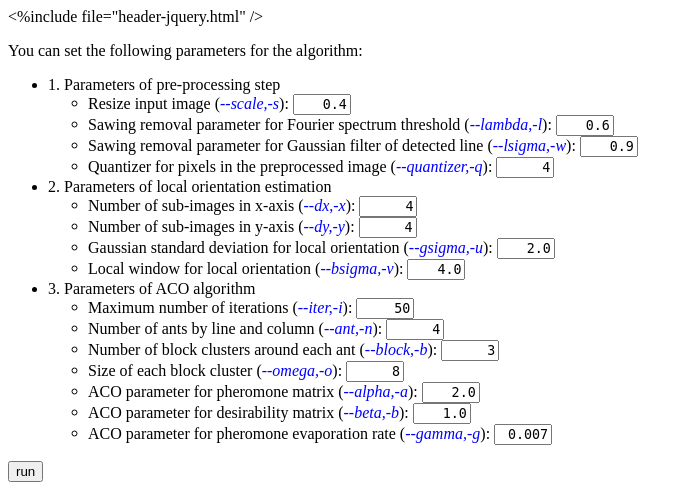
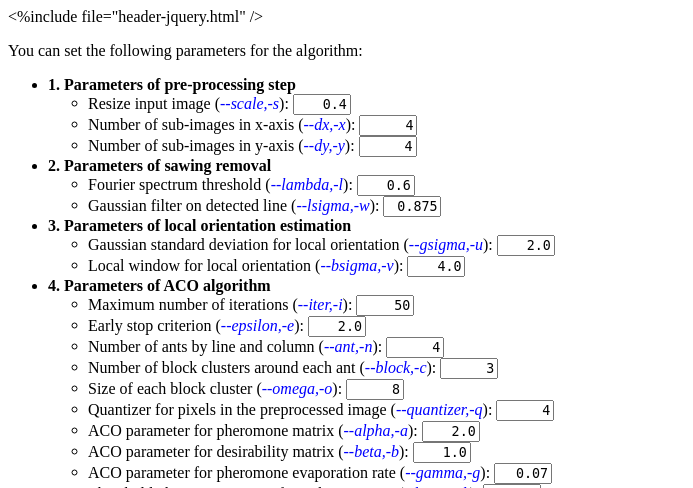
Before and after one commit to ngophuc/ACO_PithDetection_IPOLDemo, a Python web app: template template/params.html in a window 1280 px wide. Shown: the top 488 px of the page, without its empty margins (0-693 px from the left). Run offline with Jinja, Linux system fonts and the light colour scheme; the template is opened without the code that fills it, so the values that code supplies are empty; grey boxes are pictures that could not be loaded.

Commit message:
fix param

```diff
--- a/app.py
+++ b/app.py
@@ -81,6 +81,8 @@
             self.cfg['param']['gamma'] = kwargs['gamma']
             self.cfg['param']['lambda'] = kwargs['lambda']
             self.cfg['param']['iter'] = kwargs['iter']
+            self.cfg['param']['kappa'] = kwargs['kappa']
+            self.cfg['param']['epsilon'] = kwargs['epsilon']
             self.cfg.save()
         except ValueError:
             return self.error(errcode='badparams',
@@ -152,7 +154,9 @@
                        ['-b', str(self.cfg['param']['beta'])]+ \
                        ['-g', str(self.cfg['param']['gamma'])]+ \
                        ['-l', str(self.cfg['param']['lambda'])]+ \
-                       ['-i', str(self.cfg['param']['iter'])]
+                       ['-i', str(self.cfg['param']['iter'])] + \
+                       ['-k', str(self.cfg['param']['kappa'])] + \
+                       ['-e', str(self.cfg['param']['epsilon'])]
 
         f = open(self.work_dir+"algoLog.txt", "w")
         cmd = self.runCommand(command_args, None, f)
--- a/template/params.html
+++ b/template/params.html
@@ -11,7 +11,7 @@
     <input type="hidden" name="key" value="${app.key}">
       <div class="action">
       <ul>
-      <li> 1. Parameters of pre-processing step
+      <li> <b>1. Parameters of pre-processing step</b>
         <ul>
           <li>
           <!-- code for slider : scale -->
@@ -30,59 +30,6 @@
           <!-- end of code for slider -->
           </li>
           <li>
-            <!-- code for slider : lambda -->
-            <div style="float:left;padding-right:25px">
-            <label for="lambda">Sawing removal parameter for Fourier spectrum threshold (<font color=blue><i>--lambda,-l</i></font>):</label>
-             <input type="text" style="font-family:monospace;text-align:right" size="5" id="lambda" name="lambda" value="0.6" />
-            </div>
-            <div id="lambda_slider" name="lambda_slider" style="width:280px;float:left;margin-top:4px;font-size:10pt"></div>
-            <script type="text/javascript">
-            // Turn DIV slider into a slider linked to scale
-            $(document).ready(function() {
-                  createLinkedSlider('#lambda', '#lambda_slider', 0.1, 1.0, 0.1);
-            });
-            </script>
-            <div style="clear:both"> </div>
-            <!-- end of code for slider -->
-          </li>
-          <li>
-            <!-- code for slider : lsigma -->
-            <div style="float:left;padding-right:25px">
-            <label for="lsigma">Sawing removal parameter for Gaussian filter of detected line (<font color=blue><i>--lsigma,-w</i></font>):</label>
-             <input type="text" style="font-family:monospace;text-align:right" size="5" id="lsigma" name="lsigma" value="0.9" />
-            </div>
-            <div id="lsigma_slider" name="lsigma_slider" style="width:280px;float:left;margin-top:4px;font-size:10pt"></div>
-            <script type="text/javascript">
-            // Turn DIV slider into a slider linked to scale
-            $(document).ready(function() {
-                  createLinkedSlider('#lsigma', '#lsigma_slider', 0.5, 1.5, 0.1);
-            });
-            </script>
-            <div style="clear:both"> </div>
-            <!-- end of code for slider -->
-          </li>
-          <li>
-            <!-- code for slider : quantizer -->
-            <div style="float:left;padding-right:25px">
-            <label for="quantizer">Quantizer for pixels in the preprocessed image (<font color=blue><i>--quantizer,-q</i></font>):</label>
-             <input type="text" style="font-family:monospace;text-align:right" size="5" id="quantizer" name="quantizer" value="4" />
-            </div>
-            <div id="quantizer_slider" name="quantizer_slider" style="width:280px;float:left;margin-top:4px;font-size:10pt"></div>
-            <script type="text/javascript">
-            // Turn DIV slider into a slider linked to scale
-            $(document).ready(function() {
-                  createLinkedSlider('#quantizer', '#quantizer_slider', 1, 10, 1);
-            });
-            </script>
-            <div style="clear:both"> </div>
-            <!-- end of code for slider -->
-          </li>
-        </ul>
-      </li>
-
-      <li> 2. Parameters of local orientation estimation
-        <ul>
-           <li>
             <!-- code for slider : dx -->
             <div style="float:left;padding-right:25px">
             <label for="dx">Number of sub-images in x-axis (<font color=blue><i>--dx,-x</i></font>):</label>
@@ -114,6 +61,46 @@
             <div style="clear:both"> </div>
             <!-- end of code for slider -->
           </li>
+        </ul>
+      <li> <b>2. Parameters of sawing removal</b>
+        <ul>
+          <li>
+            <!-- code for slider : lambda -->
+            <div style="float:left;padding-right:25px">
+            <label for="lambda"> Fourier spectrum threshold (<font color=blue><i>--lambda,-l</i></font>):</label>
+             <input type="text" style="font-family:monospace;text-align:right" size="5" id="lambda" name="lambda" value="0.6" />
+            </div>
+            <div id="lambda_slider" name="lambda_slider" style="width:280px;float:left;margin-top:4px;font-size:10pt"></div>
+            <script type="text/javascript">
+            // Turn DIV slider into a slider linked to scale
+            $(document).ready(function() {
+                  createLinkedSlider('#lambda', '#lambda_slider', 0.1, 1.0, 0.1);
+            });
+            </script>
+            <div style="clear:both"> </div>
+            <!-- end of code for slider -->
+          </li>
+          <li>
+            <!-- code for slider : lsigma -->
+            <div style="float:left;padding-right:25px">
+            <label for="lsigma">Gaussian filter on detected line (<font color=blue><i>--lsigma,-w</i></font>):</label>
+             <input type="text" style="font-family:monospace;text-align:right" size="5" id="lsigma" name="lsigma" value="0.875" />
+            </div>
+            <div id="lsigma_slider" name="lsigma_slider" style="width:280px;float:left;margin-top:4px;font-size:10pt"></div>
+            <script type="text/javascript">
+            // Turn DIV slider into a slider linked to scale
+            $(document).ready(function() {
+                  createLinkedSlider('#lsigma', '#lsigma_slider', 0.5, 1.5, 0.1);
+            });
+            </script>
+            <div style="clear:both"> </div>
+            <!-- end of code for slider -->
+          </li>
+
+        </ul>
+      </li>
+      <li> <b>3. Parameters of local orientation estimation</b>
+        <ul>
           <li>
             <!-- code for slider : gsigma -->
             <div style="float:left;padding-right:25px">
@@ -148,8 +135,7 @@
           </li>
         </ul>
       </li>
-
-      <li> 3. Parameters of ACO algorithm
+      <li> <b>4. Parameters of ACO algorithm</b>
         <ul>
           <li>
             <!-- code for slider : iter -->
@@ -162,6 +148,22 @@
             // Turn DIV slider into a slider linked to scale
             $(document).ready(function() {
                   createLinkedSlider('#iter', '#iter_slider', 10, 100, 10);
+            });
+            </script>
+            <div style="clear:both"> </div>
+            <!-- end of code for slider -->
+          </li>
+          <li>
+            <!-- code for slider : epsilon -->
+            <div style="float:left;padding-right:25px">
+            <label for="epsilon">Early stop criterion (<font color=blue><i>--epsilon,-e</i></font>):</label>
+             <input type="text" style="font-family:monospace;text-align:right" size="5" id="epsilon" name="epsilon" value="2.0" />
+            </div>
+            <div id="epsilon_slider" name="epsilon_slider" style="width:280px;float:left;margin-top:4px;font-size:10pt"></div>
+            <script type="text/javascript">
+            // Turn DIV slider into a slider linked to scale
+            $(document).ready(function() {
+                  createLinkedSlider('#epsilon', '#epsilon_slider', 1.0, 10.0, 1.0);
             });
             </script>
             <div style="clear:both"> </div>
@@ -186,7 +188,7 @@
           <li>
             <!-- code for slider : block -->
             <div style="float:left;padding-right:25px">
-            <label for="block">Number of block clusters around each ant (<font color=blue><i>--block,-b</i></font>):</label>
+            <label for="block">Number of block clusters around each ant (<font color=blue><i>--block,-c</i></font>):</label>
              <input type="text" style="font-family:monospace;text-align:right" size="5" id="block" name="block" value="3" />
             </div>
             <div id="block_slider" name="block_slider" style="width:280px;float:left;margin-top:4px;font-size:10pt"></div>
@@ -210,6 +212,22 @@
             // Turn DIV slider into a slider linked to scale
             $(document).ready(function() {
                   createLinkedSlider('#omega', '#omega_slider', 5, 15, 1);
+            });
+            </script>
+            <div style="clear:both"> </div>
+            <!-- end of code for slider -->
+          </li>
+          <li>
+            <!-- code for slider : quantizer -->
+            <div style="float:left;padding-right:25px">
+            <label for="quantizer">Quantizer for pixels in the preprocessed image (<font color=blue><i>--quantizer,-q</i></font>):</label>
+             <input type="text" style="font-family:monospace;text-align:right" size="5" id="quantizer" name="quantizer" value="4" />
+            </div>
+            <div id="quantizer_slider" name="quantizer_slider" style="width:280px;float:left;margin-top:4px;font-size:10pt"></div>
+            <script type="text/javascript">
+            // Turn DIV slider into a slider linked to scale
+            $(document).ready(function() {
+                  createLinkedSlider('#quantizer', '#quantizer_slider', 1, 10, 1);
             });
             </script>
             <div style="clear:both"> </div>
@@ -251,13 +269,29 @@
             <!-- code for slider : gamma -->
             <div style="float:left;padding-right:25px">
             <label for="gamma">ACO parameter for pheromone evaporation rate (<font color=blue><i>--gamma,-g</i></font>):</label>
-             <input type="text" style="font-family:monospace;text-align:right" size="5" id="gamma" name="gamma" value="0.007" />
+             <input type="text" style="font-family:monospace;text-align:right" size="5" id="gamma" name="gamma" value="0.07" />
             </div>
             <div id="gamma_slider" name="gamma_slider" style="width:280px;float:left;margin-top:4px;font-size:10pt"></div>
             <script type="text/javascript">
             // Turn DIV slider into a slider linked to scale
             $(document).ready(function() {
                   createLinkedSlider('#gamma', '#gamma_slider', 0.01, 0.1, 0.01);
+            });
+            </script>
+            <div style="clear:both"> </div>
+            <!-- end of code for slider -->
+          </li>
+          <li>
+            <!-- code for slider : kappa -->
+            <div style="float:left;padding-right:25px">
+            <label for="kappa">Threshold pheromone matrix for pith extraction (<font color=blue><i>--kappa,-k</i></font>):</label>
+             <input type="text" style="font-family:monospace;text-align:right" size="5" id="kappa" name="kappa" value="0.8" />
+            </div>
+            <div id="kappa_slider" name="kappa_slider" style="width:280px;float:left;margin-top:4px;font-size:10pt"></div>
+            <script type="text/javascript">
+            // Turn DIV slider into a slider linked to scale
+            $(document).ready(function() {
+                  createLinkedSlider('#kappa', '#kappa_slider', 0.5, 1.5, 0.1);
             });
             </script>
             <div style="clear:both"> </div>
```
